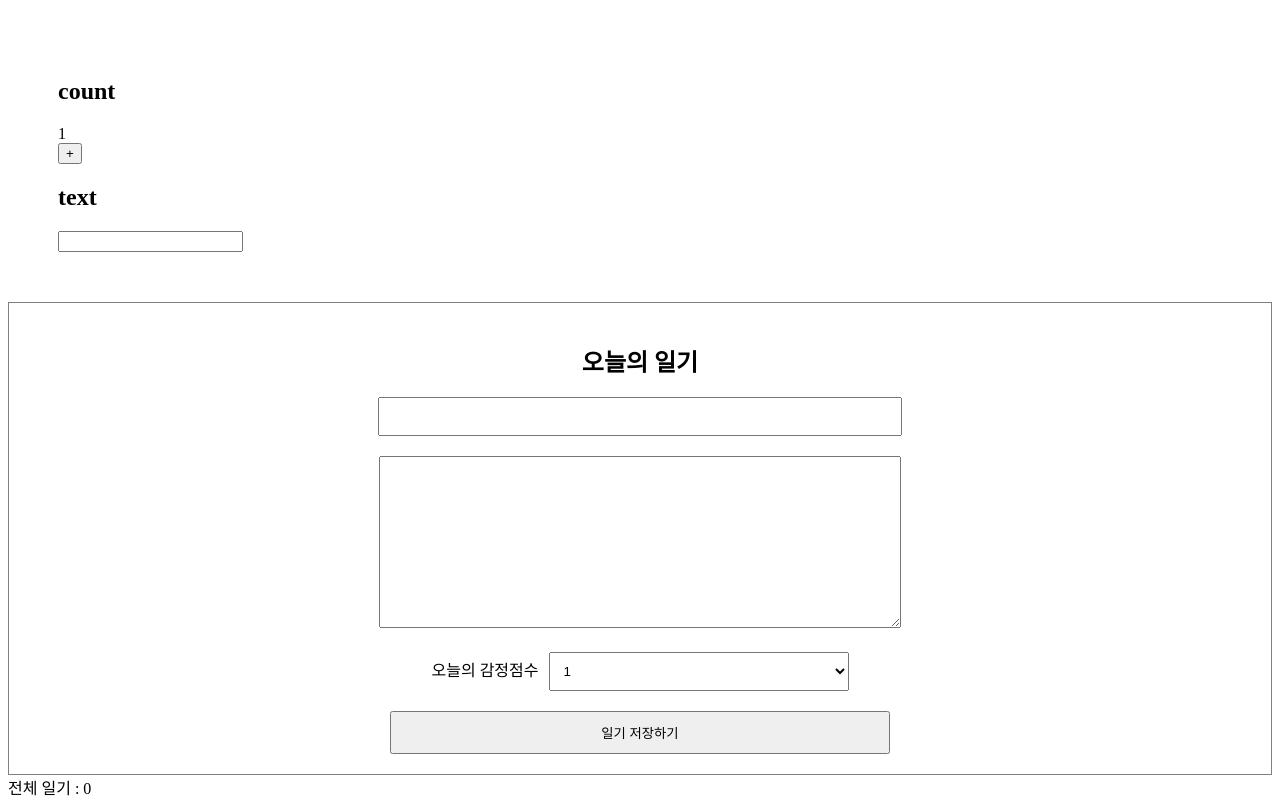
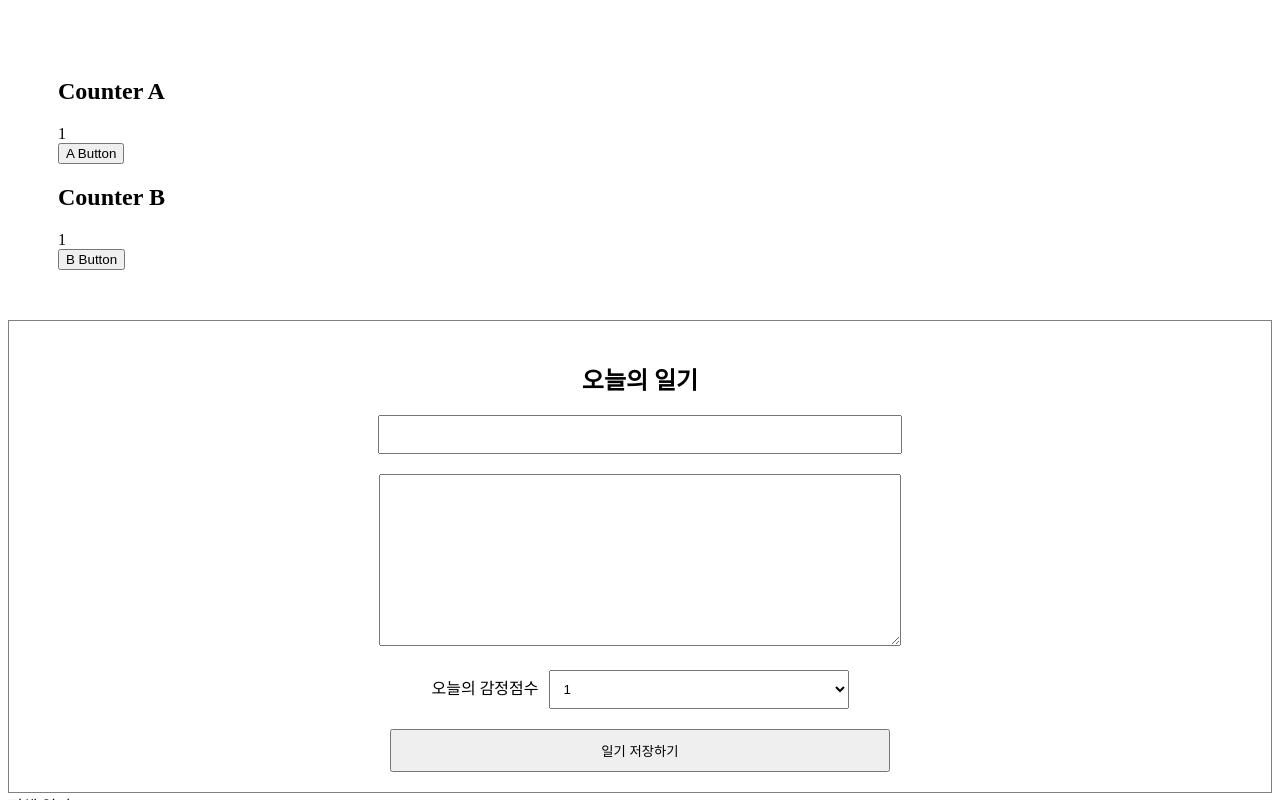
Before and after one commit to doyn511/Simple-Diary, a React (Create React App) app: page / in a window 1280 px wide. Shown: the top 800 px of the page. Built offline with nearby package versions, Linux system fonts and the light colour scheme; no server answers.

Commit message:
[feat] React.memo 객체 최적화

```diff
--- a/src/OptimizeTest.js
+++ b/src/OptimizeTest.js
@@ -1,34 +1,52 @@
 import React, { useState, useEffect } from "react";
 
-const Textview = React.memo(({ text }) => {
+const CounterA = React.memo(({ count }) => {
   useEffect(() => {
-    console.log(`update :: Text : ${text}`);
+    console.log(`CounterA Update - count: ${count}`);
   });
-  return <div>{text}</div>;
+  return <div>{count}</div>;
 });
 
-const Countview = React.memo(({ count }) => {
+const CounterB = ({ obj }) => {
   useEffect(() => {
-    console.log(`update :: Count : ${count}`);
+    console.log(`CounterB Update - count: ${obj.count}`);
   });
-  return <div>{count} </div>;
-});
+  return <div>{obj.count}</div>;
+};
+
+const areEqual = (prevProps, nextProps) => {
+  // return true; //이전 = 현재 -> 리렌더링X
+  // return false; //이전 != 현재 -> 리렌더링O
+  return prevProps.obj.count === nextProps.obj.count;
+};
+
+const MemoizedCounterB = React.memo(CounterB, areEqual);
 
 const OptimizeTest = () => {
   const [count, setCount] = useState(1);
-  const [text, setText] = useState("");
+  const [obj, setObj] = useState({
+    count: 1,
+  });
 
   return (
     <div style={{ padding: 50 }}>
       <div>
-        <h2>count</h2>
-        <Countview count={count} />
-        <button onClick={() => setCount(count + 1)}>+</button>
+        <h2>Counter A</h2>
+        <CounterA count={count} />
+        <button onClick={() => setCount(count)}>A Button</button>
       </div>
       <div>
-        <h2>text</h2>
-        <Textview text={text} />
-        <input value={text} onChange={(e) => setText(e.target.value)} />
+        <h2>Counter B</h2>
+        <MemoizedCounterB obj={obj} />
+        <button
+          onClick={() =>
+            setObj({
+              count: obj.count,
+            })
+          }
+        >
+          B Button
+        </button>
       </div>
     </div>
   );
```
